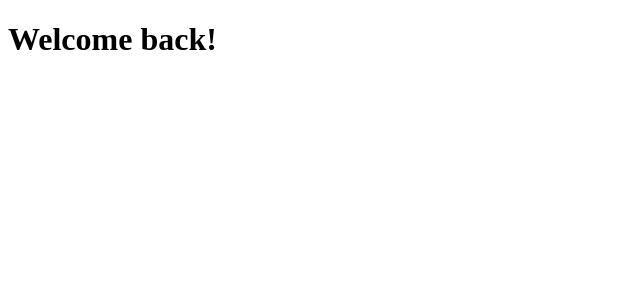
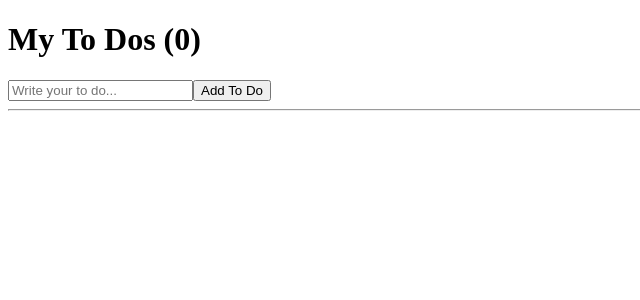
Before and after one commit to myspark02/ReactTutorial, a React (Create React App) app: page / in a window 1280 px wide. Shown: the top 300 px of the page, without its empty margins (0-640 px from the left). Built offline with nearby package versions, Linux system fonts and the light colour scheme.

Commit message:
todo list

```diff
--- a/src/App.js
+++ b/src/App.js
@@ -1,10 +1,36 @@
+import { useState } from "react";
 
 function App() {
+  const [toDo, setToDo] = useState("");
+  const [toDos, setToDos] = useState([]);
+  const onChange = (event) => setToDo(event.target.value);
+  const onSubmit = (event) => {
+    event.preventDefault();
+    if (toDo === "") {
+      return;
+    }
+    setToDos((currentArray) => [toDo, ...currentArray]);
+    setToDo("");
+  };
   return (
     <div>
-      <h1>Welcome back!</h1>
+      <h1>My To Dos ({toDos.length})</h1>
+      <form onSubmit={onSubmit}>
+        <input
+          onChange={onChange}
+          value={toDo}
+          type="text"
+          placeholder="Write your to do..."
+        />
+        <button>Add To Do</button>
+      </form>
+      <hr />
+      <ul>
+        {toDos.map((item, index) => (
+          <li key={index}>{item}</li>
+        ))}
+      </ul>
     </div>
   );
 }
-
 export default App;
```
